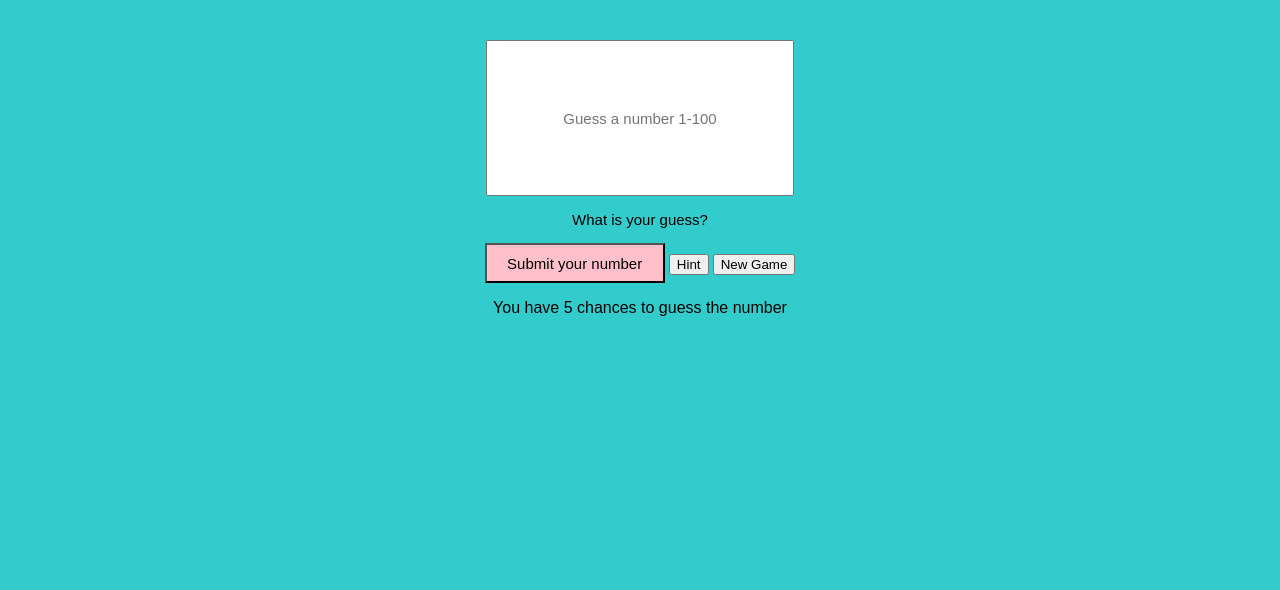
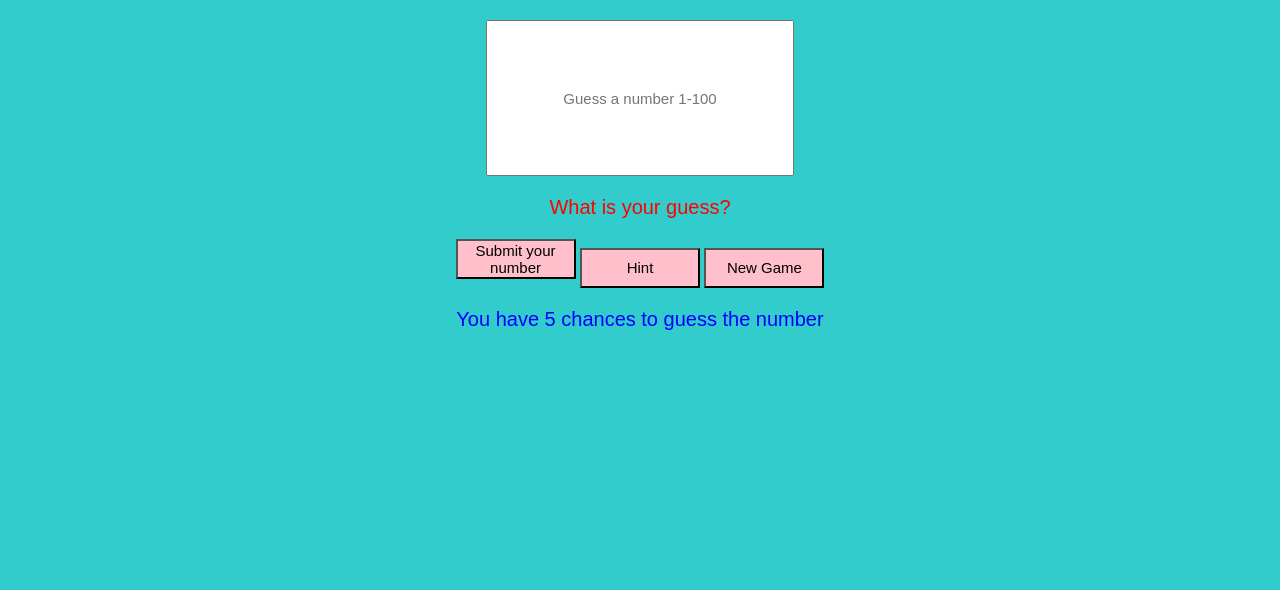
Before and after one commit to zhengshizhao/GuessingGame, a plain HTML site: page index.html in a window 1280 px wide. Shown: the part 210-800 px from the top of the page. Drawn offline with nearby package versions, Linux system fonts and the light colour scheme.

Commit message:
modified style.css

```diff
--- a/style.css
+++ b/style.css
@@ -18,7 +18,13 @@ header{
 }
 h1 {
 	font-size: 40px;
-	margin: 30px auto;
+	margin: 20px auto;
+}
+
+.checknum {
+	color: red;
+	font-size: 20px;
+	margin:10px, auto;
 }
 
 #inputnum{
@@ -29,18 +35,47 @@ h1 {
 
 }
 
-form {
-	margin: 10px auto;
-	font-size: 15px;
+.threebuttons {
+   margin:0 auto;
+   padding:0;
+
 }
+
+#submitnum:hover{
+	opacity: 0.7;
+}
+#hint:hover{
+	opacity: 0.7;
+}
+#newgame:hover{
+	opacity: 0.7;
+}
+
 #submitnum {
 	height: 40px;
-	width: 180px;
+	width: 120px;
+	background-color: pink;
+	font-size: 15px;
+
+
+
+}
+#hint{
+	height: 40px;
+	width: 120px;
+	background-color: pink;
+	font-size: 15px;
+
+
+}
+#newgame {
+    height: 40px;
+	width: 120px;
 	background-color: pink;
 	font-size: 15px;
 }
-.btn {
-    height: 40px;
-	width: 180px;
-	font-size: 15px;
+.checkleft {
+	color: blue;
+	font-size:20px;
+	margin: 10px auto;
 }
```
